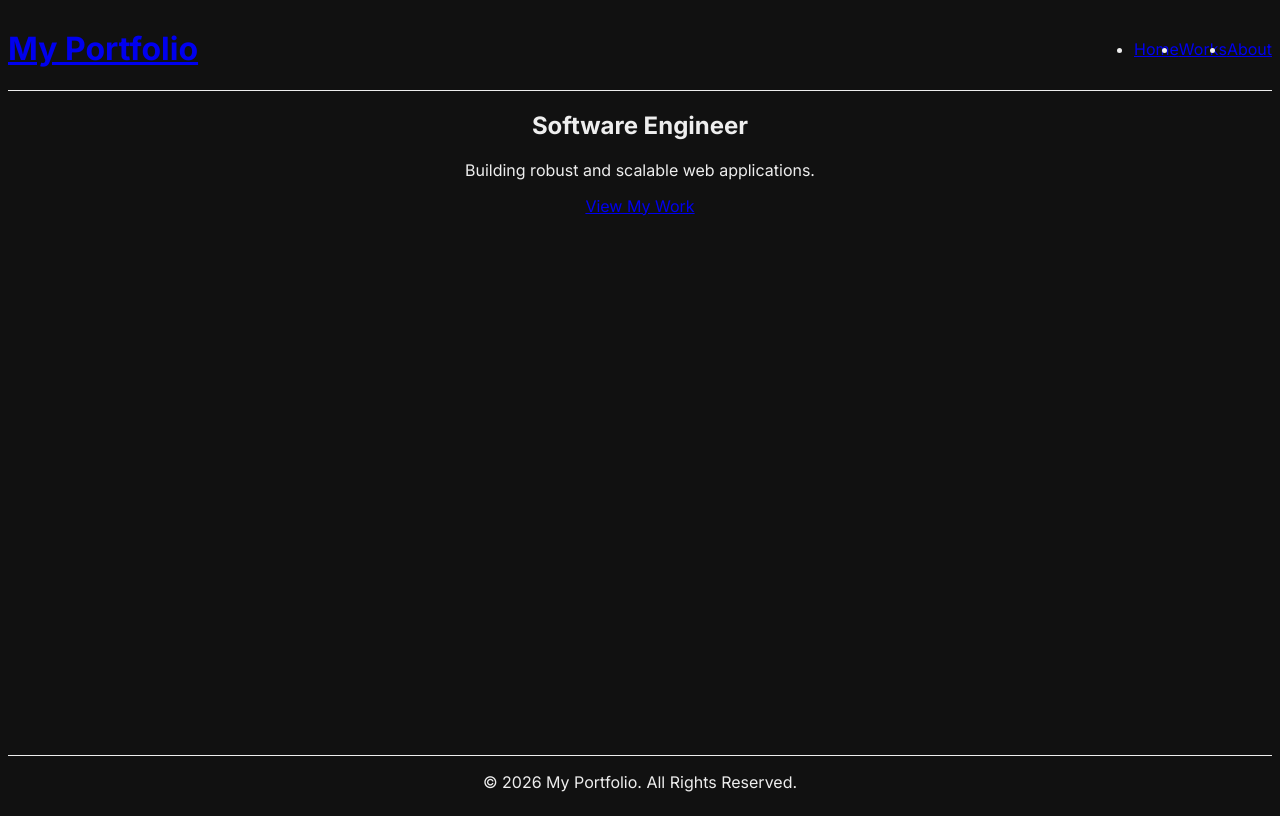
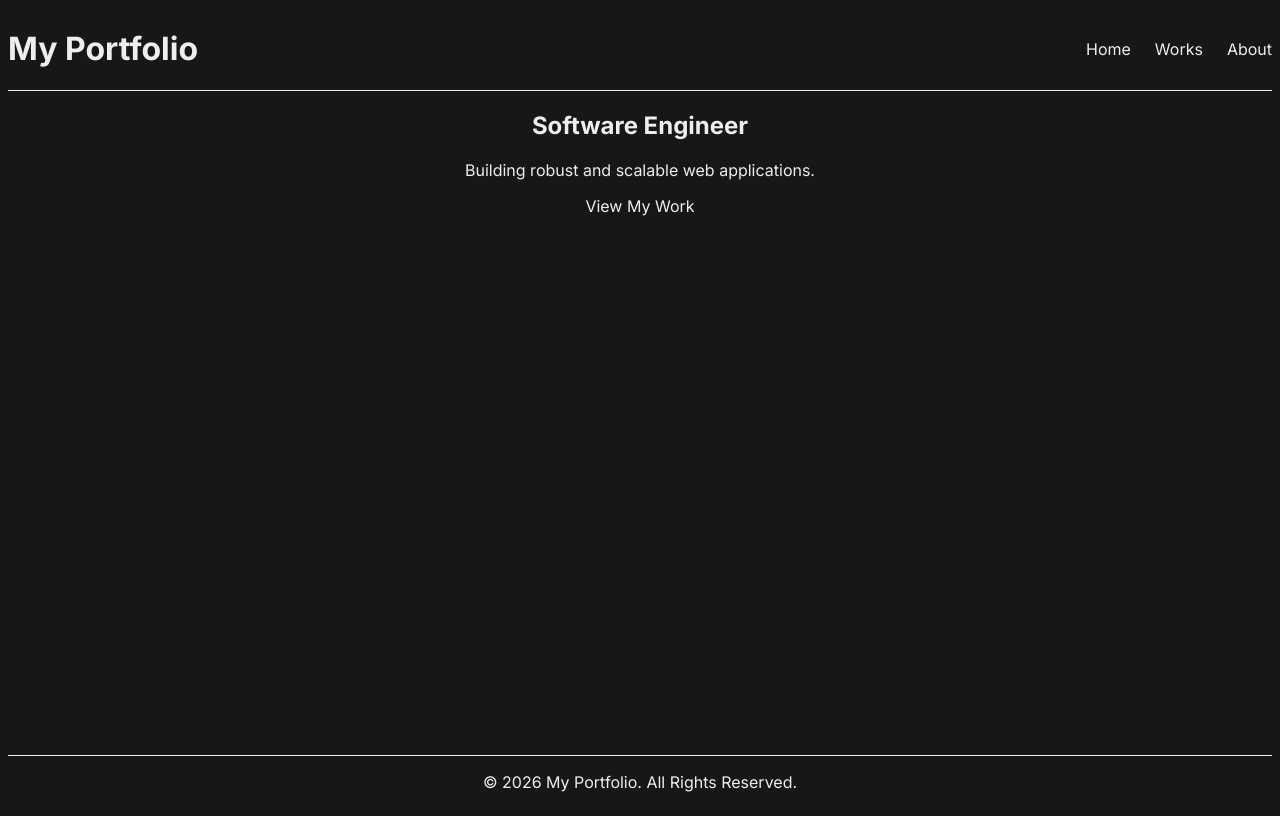
Before and after one commit to tea35/portfolio, a Next.js app: page / in a window 1280 px wide. Built offline with nearby package versions, Linux system fonts and the light colour scheme.

Commit message:
fix: ページの細かい部分の修正

```diff
--- a/src/app/globals.css
+++ b/src/app/globals.css
@@ -4,14 +4,20 @@
 
 @layer base {
   :root {
-    --background: 17 17 17; /* #111111 */
-    --foreground: 238 238 238; /* #eeeeee */
-    --card: 26 26 26; /* #1a1a1a */
-    --primary: 255 255 255; /* #ffffff */
+    --background: 17 17 17;
+    --foreground: 238 238 238;
+    --card: 26 26 26;
+    --primary: 255 255 255;
+    --secondary-background: 23 23 23;
   }
 
   body {
-    background-color: rgb(var(--background));
+    background-color: rgb(var(--secondary-background));
     color: rgb(var(--foreground));
   }
+
+  a {
+    color: inherit;
+    text-decoration: none;
+  }
 }
--- a/src/components/Header.tsx
+++ b/src/components/Header.tsx
@@ -2,38 +2,34 @@ import Link from "next/link";
 
 const Header = () => {
   return (
-    <header className="bg-background border-b border-card">
-      <div className="container mx-auto px-4 py-4 flex justify-between items-center">
+    <header className="sticky top-0 z-50 w-full bg-background border-b border-card">
+      <div className="w-full mx-auto px-4 py-4 flex items-center">
         <h1 className="text-2xl font-bold">
-          <Link href="/">My Portfolio</Link>
+          <Link href="/" className="no-underline text-foreground">
+            My Portfolio
+          </Link>
         </h1>
-        <nav>
-          <ul className="flex space-x-4">
-            <li>
+        <div className="flex-grow" />
+        {/* style属性を使って強制的にflex配置と24pxの隙間（gap）を作ります */}
+        <nav style={{ display: "flex", alignItems: "center", gap: "24px" }}>
           <Link
             href="/"
-                className="text-foreground/80 hover:text-primary transition-colors"
+            className="no-underline text-foreground/80 hover:text-foreground transition-colors whitespace-nowrap px-2 py-1"
           >
             Home
           </Link>
-            </li>
-            <li>
           <Link
             href="/works"
-                className="text-foreground/80 hover:text-primary transition-colors"
+            className="no-underline text-foreground/80 hover:text-foreground transition-colors whitespace-nowrap px-2 py-1"
           >
             Works
           </Link>
-            </li>
-            <li>
           <Link
             href="/about"
-                className="text-foreground/80 hover:text-primary transition-colors"
+            className="no-underline text-foreground/80 hover:text-foreground transition-colors whitespace-nowrap px-2 py-1"
           >
             About
           </Link>
-            </li>
-          </ul>
         </nav>
       </div>
     </header>
--- a/tailwind.config.ts
+++ b/tailwind.config.ts
@@ -9,10 +9,10 @@ const config: Config = {
   theme: {
     extend: {
       colors: {
-        background: "rgb(var(--background) / <alpha-value>)",
-        foreground: "rgb(var(--foreground) / <alpha-value>)",
-        card: "rgb(var(--card) / <alpha-value>)",
-        primary: "rgb(var(--primary) / <alpha-value>)",
+        background: "var(--background)",
+        foreground: "var(--foreground)",
+        card: "var(--card)",
+        primary: "var(--primary)",
       },
     },
   },
```
Lines whose indentation alone changed are shown as unchanged.
